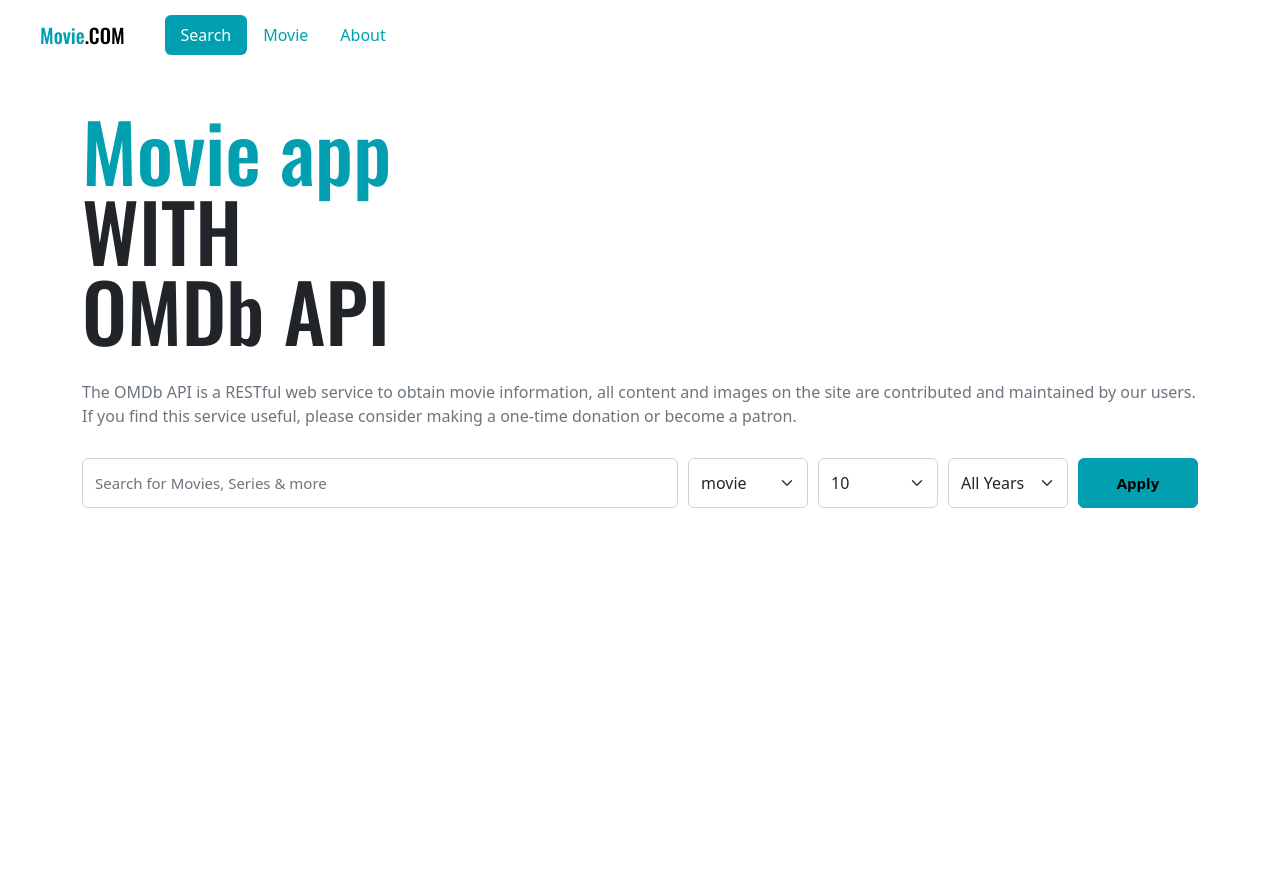
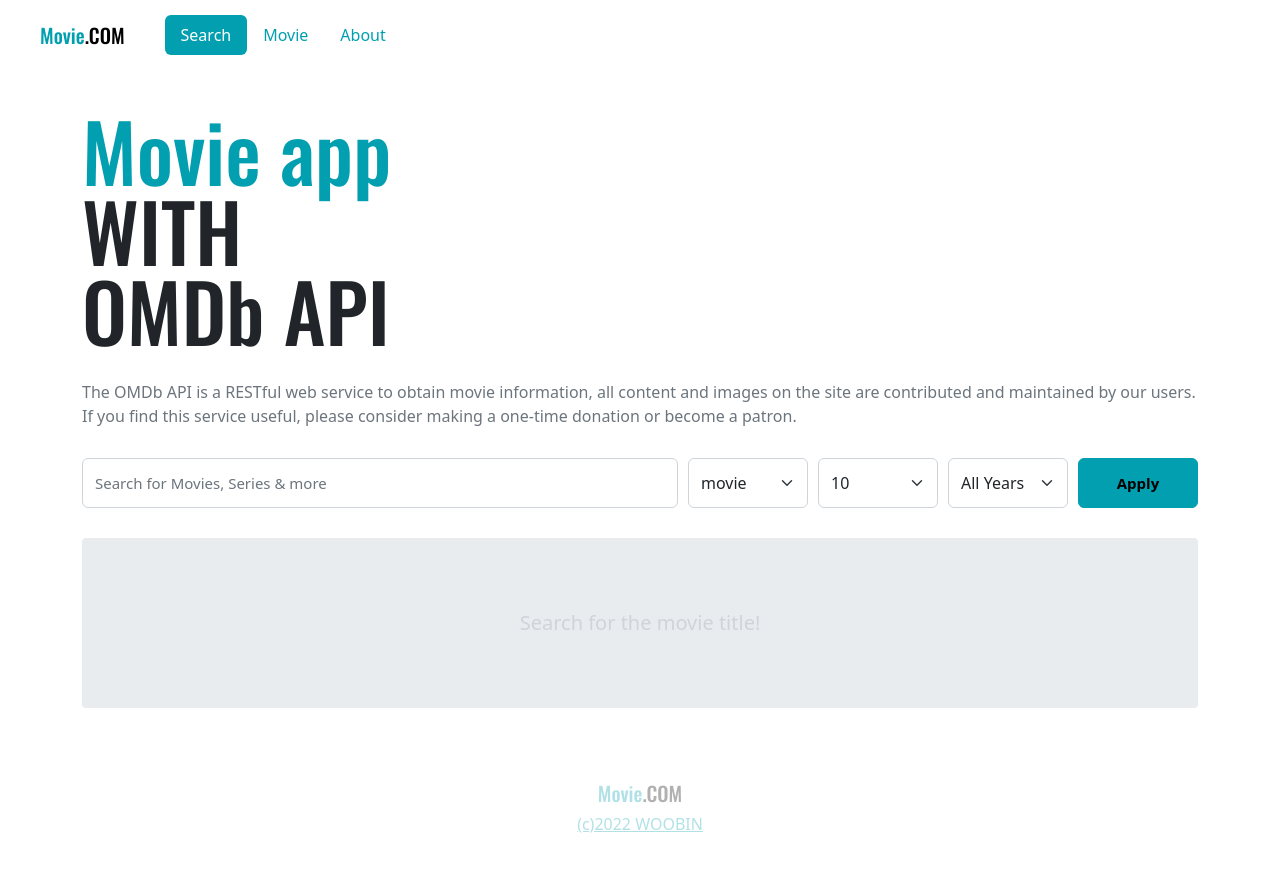
Before and after one commit to wasamilk/vue3-movie-app, a Vue app: page /#/ in a window 1280 px wide. Shown: the top 872 px of the page. Before the commit the page ends 800 px from the top, so only its background shows below. Built offline with nearby package versions, Linux system fonts and the light colour scheme.

Commit message:
home_finish

```diff
--- /dev/null
+++ b/src/components/Footer.vue
@@ -0,0 +1,31 @@
+<template>
+  <footer>
+    <Logo />
+    <a href="https://github.com/wasamilk" target="_blank">
+      (c){{ new Date().getFullYear() }} WOOBIN
+    </a>
+  </footer>
+
+</template>
+
+<script>
+import Logo from './Logo'
+export default {
+  name: "Footer",
+  components: {
+    Logo
+  }
+}
+</script>
+
+<style lang="scss" scoped>
+  footer {
+    padding: 70px 0;
+    text-align: center;
+    opacity: .3;
+    .logo {
+      display: block;
+      margin-bottom: 4px;
+    }
+  }
+</style>
--- a/src/components/MovieItem.vue
+++ b/src/components/MovieItem.vue
@@ -1,6 +1,15 @@
 <template>
-  <div>{{ movie.imdbID }}</div>
-
+  <div class="movie" :style="{ backgroundImage:`url(${movie.Poster})` }">
+    <div class="info">
+      <div class="year">
+        {{ movie.Year }}
+      </div>
+      <div class="title">
+        {{ movie.Title }}
+      </div>
+    </div>
+<!--    <img :src="movie.Poster" alt="" width="200">-->
+  </div>
 </template>
 
 <script>
@@ -15,6 +24,47 @@ export default {
 }
 </script>
 
-<style scoped>
+<style lang="scss" scoped>
+@import "../scss/main.scss";
 
+.movie {
+  $width: 200px;
+  width: $width;
+  height: $width * 3/2;
+  margin: 10px;
+  border-radius: 4px;
+  background-color: $gray-400;
+  background-size: cover;
+  overflow: hidden;
+  position: relative;
+  &:hover::after {
+    content: "";
+    position: absolute;
+    top: 0;
+    bottom: 0;
+    left: 0;
+    right: 0;
+    border: 6px solid $primary;
+  }
+  .info {
+    background-color: rgba($black, .3);
+    width: 100%;
+    padding: 14px;
+    font-size: 14px;
+    text-align: center;
+    position: absolute;
+    left: 0;
+    bottom: 0;
+    backdrop-filter: blur(10px);
+    .year {
+      color: $primary;
+    }
+    .title{
+      color: $white;
+      white-space: nowrap;
+      overflow: hidden;
+      text-overflow: ellipsis;
+    }
+  }
+}
 </style>
--- a/src/components/MovieList.vue
+++ b/src/components/MovieList.vue
@@ -1,7 +1,13 @@
 <template>
-  <div class="containter">
-    <div class="inner">
-      <MovieItem v-for="movie in movies" :key="movie.imdbID" :movie="movie"/>
+  <div class="container">
+    <div :class="{ 'no-result': !movies.length }" class="inner">
+      <div class="spinner-border text-primary" v-if="loading"></div>
+      <div v-if="message" class="message">
+        {{ message }}
+      </div>
+      <div class="movies">
+        <MovieItem v-for="movie in movies" :key="movie.imdbID" :movie="movie"/>
+      </div>
     </div>
   </div>
 </template>
@@ -13,6 +19,12 @@ export default {
   computed: {
     movies() {
       return this.$store.state.movie.movies
+    },
+    message() {
+       return this.$store.state.movie.message
+    },
+    loading() {
+      return this.$store.state.movie.loading
     }
   },
   components: {
@@ -21,6 +33,27 @@ export default {
 }
 </script>
 
-<style scoped>
-
+<style lang="scss" scoped>
+@import '../scss/main';
+.container {
+  margin-top: 30px;
+  .inner {
+    background-color: $gray-200;
+    padding: 10px 0;
+    border-radius: 4px;
+    text-align: center;
+    &.no-result {
+      padding: 70px 0;
+    }
+  }
+  .message {
+    color: $gray-400;
+    font-size: 20px;
+  }
+  .movies {
+    display: flex;
+    flex-wrap: wrap;
+    justify-content: center;
+  }
+}
 </style>
--- a/src/components/Search.vue
+++ b/src/components/Search.vue
@@ -55,7 +55,7 @@ export default {
     async apply() {
       // mutations 실행 - .commit()
       // actions 실행 - .dispatch()
-      this.$store.dispatch('movie/searchMovies', {  //movies는 vuex모듈 이름
+      this.$store.dispatch('movie/searchMovies', {  //movie는 vuex모듈 이름
         title: this.title,
         type: this.type,
         number: this.number,
--- a/src/routes/Home.vue
+++ b/src/routes/Home.vue
@@ -2,18 +2,22 @@
   <Headline />
   <Search />
   <MovieList />
+  <Footer />
 </template>
 
 <script>
 import Headline from '~/components/Headline'
 import Search from '~/components/Search'
 import MovieList from "../components/MovieList";
+import Footer from "../components/Footer";
+
 export default {
   name: "Home.vue",
   components :{
     Headline,
     Search,
-    MovieList
+    MovieList,
+    Footer
   }
 }
 </script>
--- a/src/scss/main.scss
+++ b/src/scss/main.scss
@@ -1,5 +1,13 @@
 // Default variable overrides
 $primary : #019faf;
+$container-max-widths: (
+  sm: 540px,
+  md: 704px,
+  lg: 924px,
+  xl: 1140px,
+  xxl: 1364px
+);
+
 
 // Required
 @import "../../node_modules/bootstrap/scss/functions";
--- a/src/store/movie.js
+++ b/src/store/movie.js
@@ -7,7 +7,7 @@ export default {
   // data
   state:  () => ({
     movies: [],
-    message: '',
+    message: 'Search for the movie title!',
     loading: false
   }),
   // computed
@@ -32,11 +32,21 @@ export default {
   actions: {
     // searchMovies({state, commit}) {  // context.state // context.getters // context.commit }
     // context:state ,  payload:전달인자
-    async searchMovies({ state, commit }, payload){
-      const { title, type, number, year } = payload
-      const OMDB_API_KEY = 'f50c0fc6'
+    async searchMovies({ state, commit }, payload) {
+      if (state.loading) {
+        return
+      }
+      commit('updateState', {
+        message: '',
+        loading: true
+      })
 
-      const res = await axios.get(`https://www.omdbapi.com/?apikey=${OMDB_API_KEY}&s=${title}&type=${type}&y=${year}&page=1`)
+      try {
+        const res = await _fetchMovie({
+          ...payload,
+          page: 1
+        })
+
         const { Search, totalResults } = res.data
         commit('updateState', {
           movies: _uniqBy(Search, 'imdbID')
@@ -47,14 +57,45 @@ export default {
 
         if (pageLength > 1) {
           for (let page = 2; page <=pageLength; page++) {
-          if (page > number / 10) break
-          const res = await axios.get(`https://www.omdbapi.com/?apikey=${OMDB_API_KEY}&s=${title}&type=${type}&y=${year}&page=${page}`)
+            if (page > payload.number / 10) break
+            const res = await _fetchMovie({
+              ...payload,
+              page //page: page
+            })
             const { Search } = res.data
             commit('updateState', {
               movies: [...state.movies, ..._uniqBy(Search, 'imdbID')]
             })
           }
         }
+      } catch (message) {
+        commit('updateState', {
+          movies: [],
+          message: message
+        })
+      } finally {
+        commit("updateState", {
+          loading: false
+        })
       }
     }
   }
+}
+// _? - 현재파일 내부에서만 사용된다는 의미로 붙임
+function _fetchMovie(payload) {
+  const { title, type, year, page } = payload
+  const OMDB_API_KEY = 'f50c0fc6'
+  const url = `https://www.omdbapi.com/?apikey=${OMDB_API_KEY}&s=${title}&type=${type}&y=${year}&page=${page}`
+
+  return new Promise((resolve, reject) => {
+    axios.get(url).then((res)=>{
+      if(res.data.Error){
+        reject(res.data.Error)
+      }
+      resolve(res)
+    }).catch((err)=>{
+      reject(err.message)
+    })
+  })
+
+}
```
Lines whose indentation alone changed are shown as unchanged.
